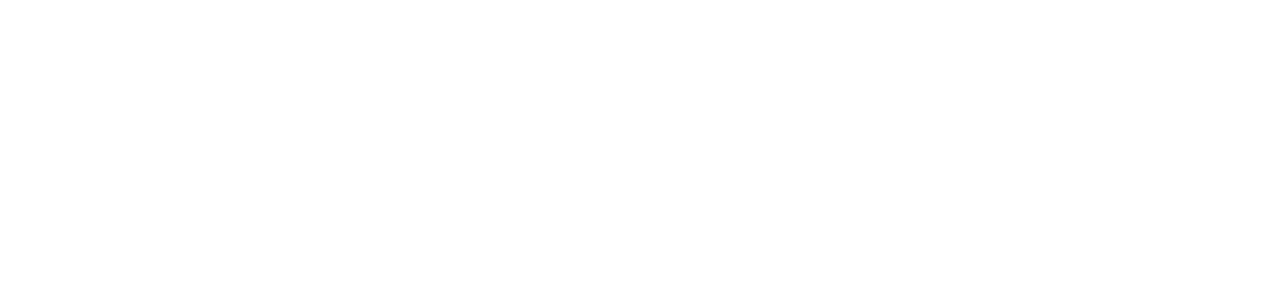
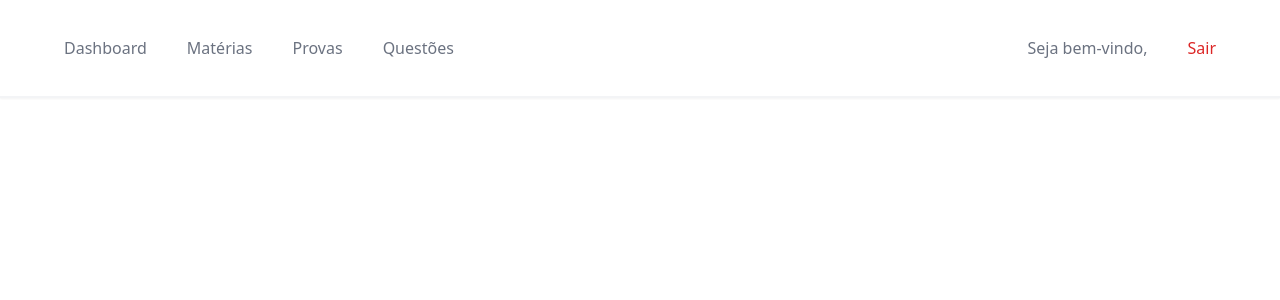
Before and after one commit to cenfv/Sistema-Gestao-Educacional, a Vue app in the folder frontend/: page /#/dashboard in a window 1280 px wide. Shown: the top 300 px of the page. Built offline with nearby package versions, Linux system fonts and the light colour scheme.

Commit message:
Criado navbar para o dashboard

```diff
--- /dev/null
+++ b/frontend/src/components/DashboardNavBar.vue
@@ -0,0 +1,61 @@
+<template>
+  <nav class="border-b-2 bg-white border-gray-100 shadow-sm">
+    <div class="py-9 items-center justify-center max-w-6xl mx-auto">
+      <div class="flex items-center justify-between">
+        <div class="flex items-center space-x-10">
+          <router-link
+            to="/dashboard"
+            class="font-medium text-gray-500 hover:text-blue-600"
+          >
+            Dashboard
+          </router-link>
+          <router-link
+            to="/subject"
+            class="font-medium text-gray-500 hover:text-blue-600"
+          >
+            Matérias
+          </router-link>
+          <router-link
+            to="/test"
+            class="font-medium text-gray-500 hover:text-blue-600"
+          >
+            Provas
+          </router-link>
+          <router-link
+            to="/question"
+            class="font-medium text-gray-500 hover:text-blue-600"
+          >
+            Questões
+          </router-link>
+        </div>
+
+        <div class="flex space-x-10 items-center">
+          <span class="text-base font-medium text-gray-500">
+            Seja bem-vindo, {{ username }}
+          </span>
+          <router-link @click="handleLogout" to="/">
+            <p class="text-base font-medium text-red-600">Sair</p>
+          </router-link>
+        </div>
+      </div>
+    </div>
+  </nav>
+</template>
+<script>
+export default {
+  data() {
+    return {
+      username: "",
+    };
+  },
+  mounted() {
+    this.username = this.$store.state.user.name;
+  },
+  methods: {
+    handleLogout() {
+      localStorage.removeItem("token");
+      this.$store.dispatch("logout");
+    },
+  },
+};
+</script>
--- a/frontend/src/main.js
+++ b/frontend/src/main.js
@@ -2,5 +2,6 @@
 import App from './App.vue'
 import '@/assets/css/tailwind.css'
 import router from './router'
+import store from './store'
 
-createApp(App).use(router).mount('#app')
+createApp(App).use(store).use(router).mount('#app')
--- a/frontend/src/router/index.js
+++ b/frontend/src/router/index.js
@@ -1,12 +1,13 @@
 import { createRouter, createWebHashHistory } from "vue-router";
 import HomeView from "@/views/HomeView.vue";
 import HomeNavBar from "@/components/HomeNavBar.vue";
+import DashboardNavBar from "@/components/DashboardNavBar.vue";
 import AboutView from "@/views/AboutView.vue";
 import ContactView from "@/views/ContactView.vue";
 import NewsView from "@/views/NewsView.vue";
 import LoginView from "@/views/LoginView.vue";
 import DashboardView from "@/views/DashboardView.vue";
-
+import QuestionView from "@/views/QuestionView.vue";
 
 const routes = [
   {
@@ -49,7 +50,18 @@
   {
     path: "/dashboard",
     name: "dashboard",
-    component: DashboardView
+    components: {
+      default:DashboardView,
+      navbar: DashboardNavBar,
+    }
+  },
+  {
+    path: "/question",
+    name: "question",
+    components: {
+      default:QuestionView,
+      navbar: DashboardNavBar,
+    }
   },
 ];
 
```
